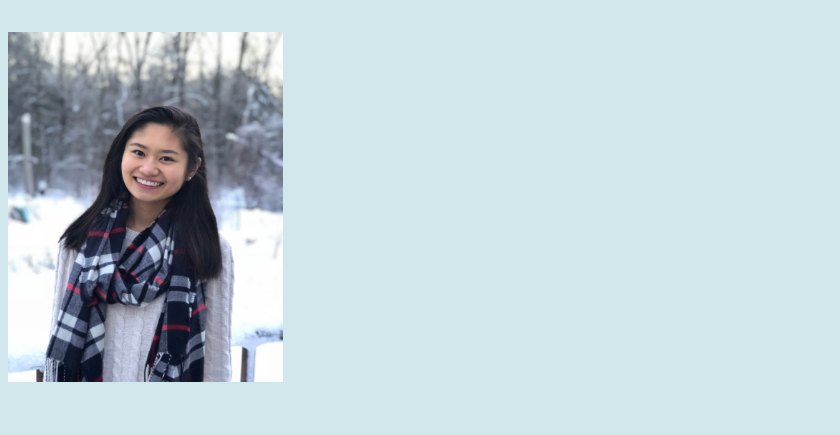
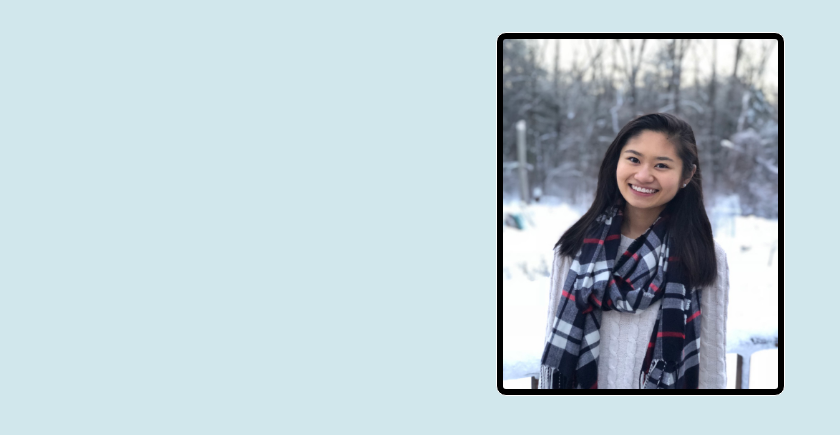
Before and after one commit to leonatu/leonatu.github.io, a plain HTML site: page index.html in a window 1280 px wide. Shown: the part 179-614 px from the top of the page, without its empty margins (0-840 px from the left). Drawn offline with Linux system fonts and the light colour scheme.

Commit message:
updated bio

```diff
--- a/index.html
+++ b/index.html
@@ -19,7 +19,7 @@
 
 	<br>
 
-	<p><img src="myphoto.jpg" alt="My photo" height=350px width="275px" /></p>
+	<p><img src="myphoto.jpg" alt="My photo"/></p>
 
 
 
--- a/style.css
+++ b/style.css
@@ -26,6 +26,20 @@ a:hover{
 	text-decoration: underline;
 }
 
+img{
+	border: 1px solid #ddd;
+	border-radius: 10px;
+    padding: 6px;
+    width: 275px;
+    height: 350px;
+    display: block;
+    margin-left: auto;
+    margin-right: auto;
+    border-color: white;
+    border-style: solid;
+    background-color: black;
+}
+
 #links{
 	color: #396C9F;
 	text-align: center;
```
Also changed, not shown: bio.html (+14 -0 lines).
